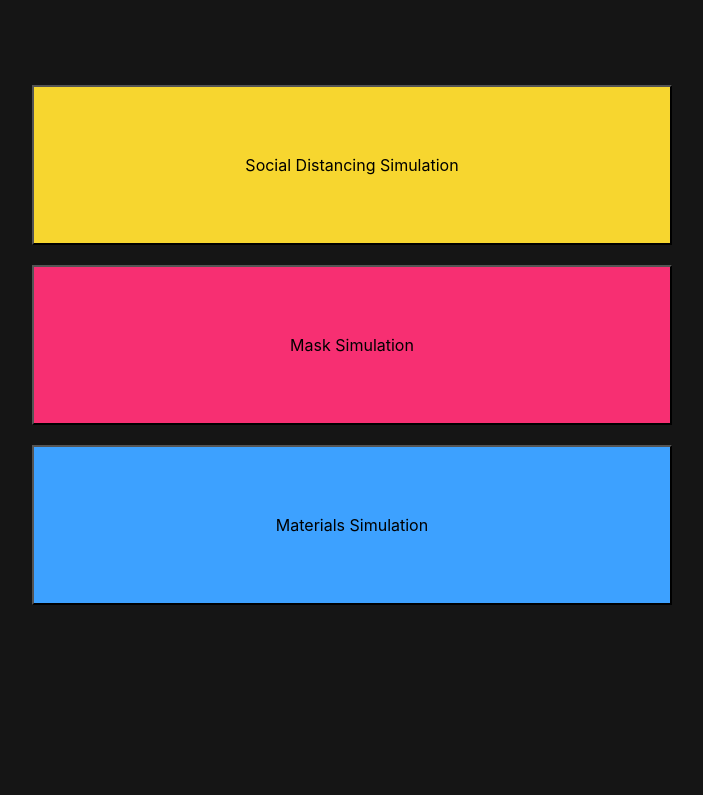
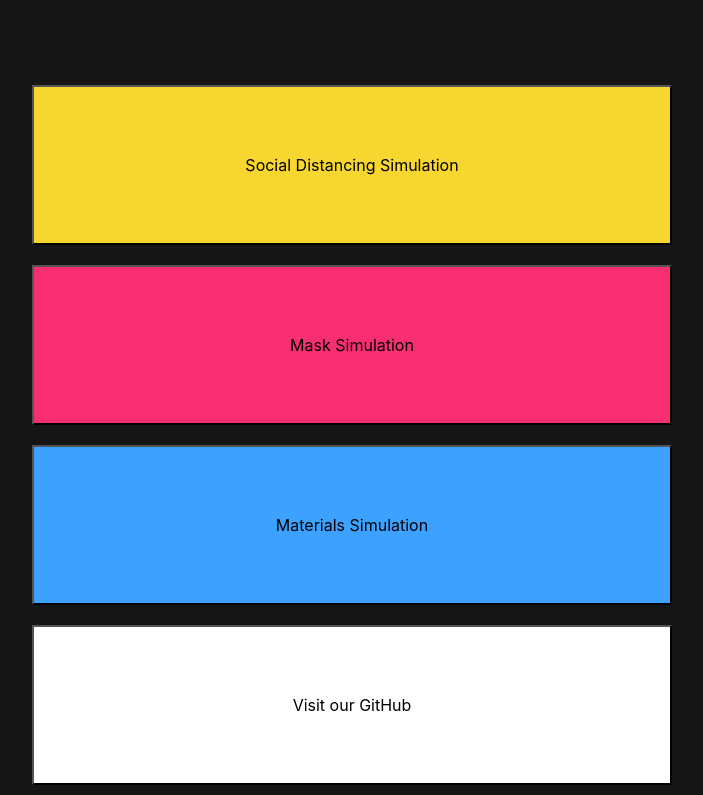
Before and after one commit to markhalka/A-bit-of-COVID, a plain HTML site: page home.html in a window 1280 px wide. Shown: the part 1022-1817 px from the top of the page, without its empty margins (288-991 px from the left). Before the commit the page ends 1637 px from the top, so only its background shows below. Drawn offline with nearby package versions, Linux system fonts and the light colour scheme.

Commit message:
added a link to the github page
just added a link to the github page on the home html page

```diff
--- a/home.html
+++ b/home.html
@@ -52,6 +52,10 @@
 
         <button class="buttons" style= "background-color: #3DA1FF" onclick="window.location.href='builds/MaterialBuild/index.html';">
        Materials Simulation
+	   </button>
+
+	       <button class = "buttons" style= "background-color: white" onclick="window.location.href='https://github.com/markhalka/A-bit-of-COVID.git';">
+       Visit our GitHub
 	   </button>
 
 	  </div>
```
